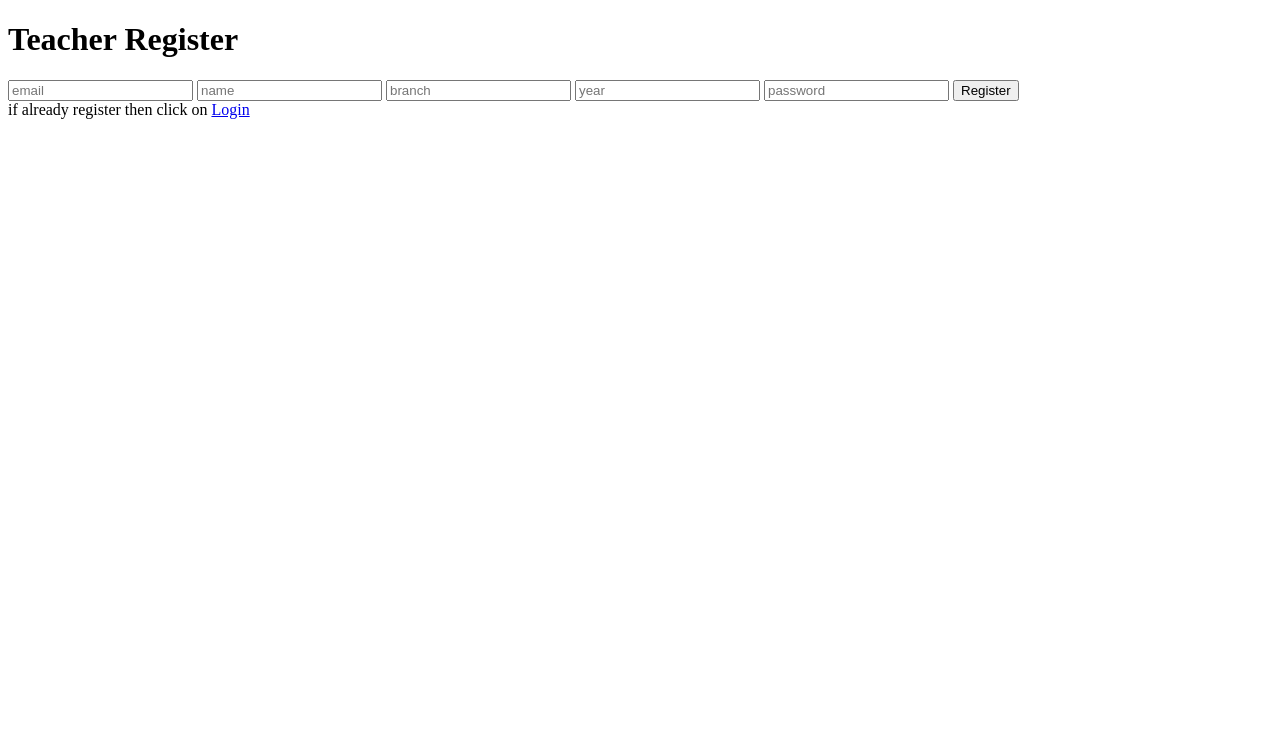
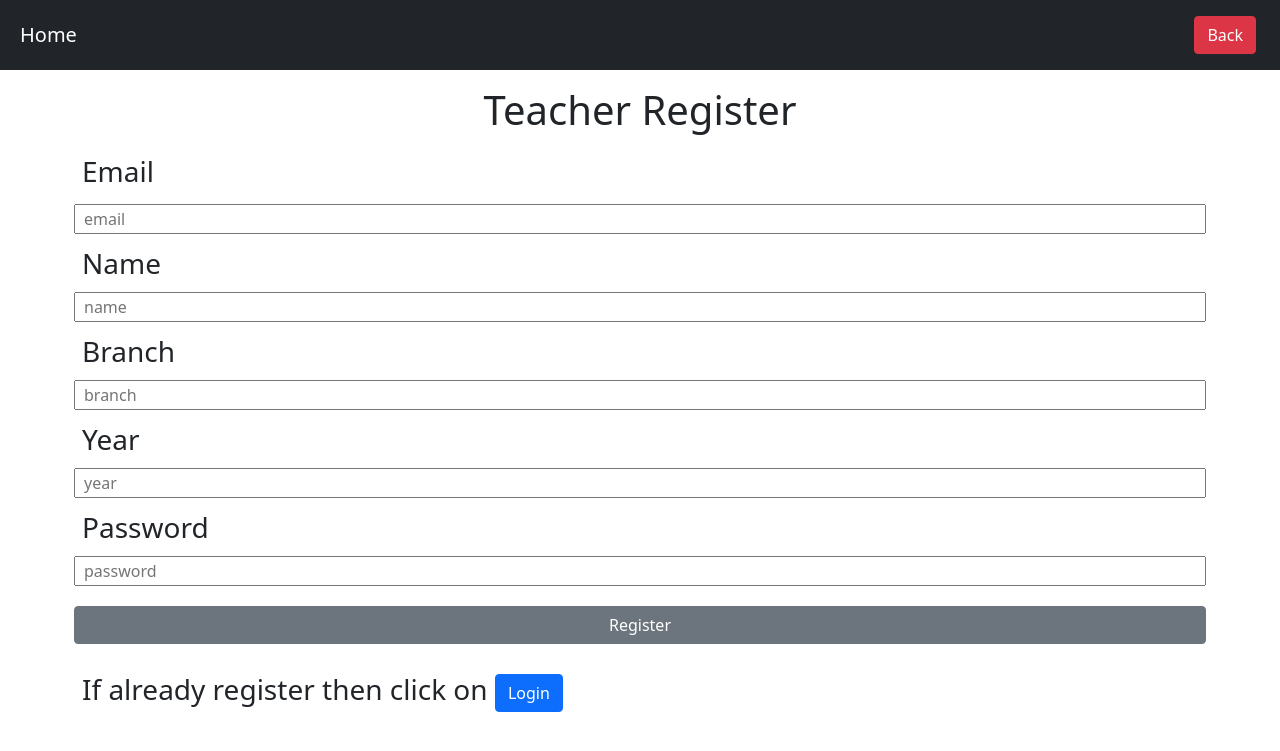
Before and after one commit to patil5018/Online-attendence-system, a Flask app: page /teacher/register in a window 1280 px wide. Shown: the top 751 px of the page. Run offline with Flask 2, Linux system fonts and the light colour scheme; parts of the project's set-up code (start-up, migrations or seed data) failed here and were passed over.

```diff
--- a/templates/teacher_register.html
+++ b/templates/teacher_register.html
@@ -4,21 +4,37 @@
     <meta charset="UTF-8" />
     <meta http-equiv="X-UA-Compatible" content="IE=edge" />
     <meta name="viewport" content="width=device-width, initial-scale=1.0" />
+    <link href="https://cdn.jsdelivr.net/npm/bootstrap@5.0.1/dist/css/bootstrap.min.css" rel="stylesheet" integrity="sha384-+0n0xVW2eSR5OomGNYDnhzAbDsOXxcvSN1TPprVMTNDbiYZCxYbOOl7+AMvyTG2x" crossorigin="anonymous">
     <title>Teacher Login</title>
   </head>
   <body>
-    <h1>Teacher Register</h1>
+    <nav class="navbar navbar-expand-lg  navbar-dark bg-dark">
+      <div class="container-fluid">
+        <span class="p-2 fs-5 navbar-brand mb-0 h1">Home</span>
+      </div>
+      <span class="mx-4 navbar-text">
+        <a class="btn btn-danger" href="/teacher/login">Back</a> </span>
+      </span>
+    </nav>
+    <h1 class="my-3 text-center">Teacher Register</h1>
+    <div class="container">
+    <form class="row g-3" action="/teacher/register" method="post">
+      <label for="inputEmail4" class="fs-3 form-label">Email</label>
+      <input class="my-1" type="text" placeholder="email" name="email" />
+      <label for="inputEmail4" class="fs-3 my-1 form-label">Name</label>
+      <input type="text" class="my-1" placeholder="name" name="name" />
+      <label for="inputEmail4" class="fs-3 my-1 form-label">Branch</label>
+      <input type="text" class="my-1" placeholder="branch" name="branch" />
+      <label for="inputEmail4" class="fs-3 my-1 form-label">Year</label>
+      <input type="text" class="my-1" placeholder="year" name="year" />
+      <label for="inputEmail4" class="fs-3 my-1 form-label">Password</label>
+      <input type="text" class="my-1" placeholder="password" name="password" />
+      <button class="btn btn-secondary" type="submit">Register</button>
+    </form>
+    <div class="my-4 fs-3">If already register then click on <a class="btn btn-primary" href="/teacher/login">Login</a>
+    </div>
+  </div>
 
-    <form action="/teacher/register" method="post">
-      <input type="text" placeholder="email" name="email" />
-      <input type="text" placeholder="name" name="name" />
-      <input type="text" placeholder="branch" name="branch" />
-      <input type="text" placeholder="year" name="year" />
-      <input type="text" placeholder="password" name="password" />
-      <button type="submit">Register</button>
-    </form>
-    <span
-      >if already register then click on <a href="/teacher/login">Login</a>
-    </span>
+    <script src="https://cdn.jsdelivr.net/npm/bootstrap@5.0.1/dist/js/bootstrap.bundle.min.js" integrity="sha384-gtEjrD/SeCtmISkJkNUaaKMoLD0//ElJ19smozuHV6z3Iehds+3Ulb9Bn9Plx0x4" crossorigin="anonymous"></script>
   </body>
 </html>
```
